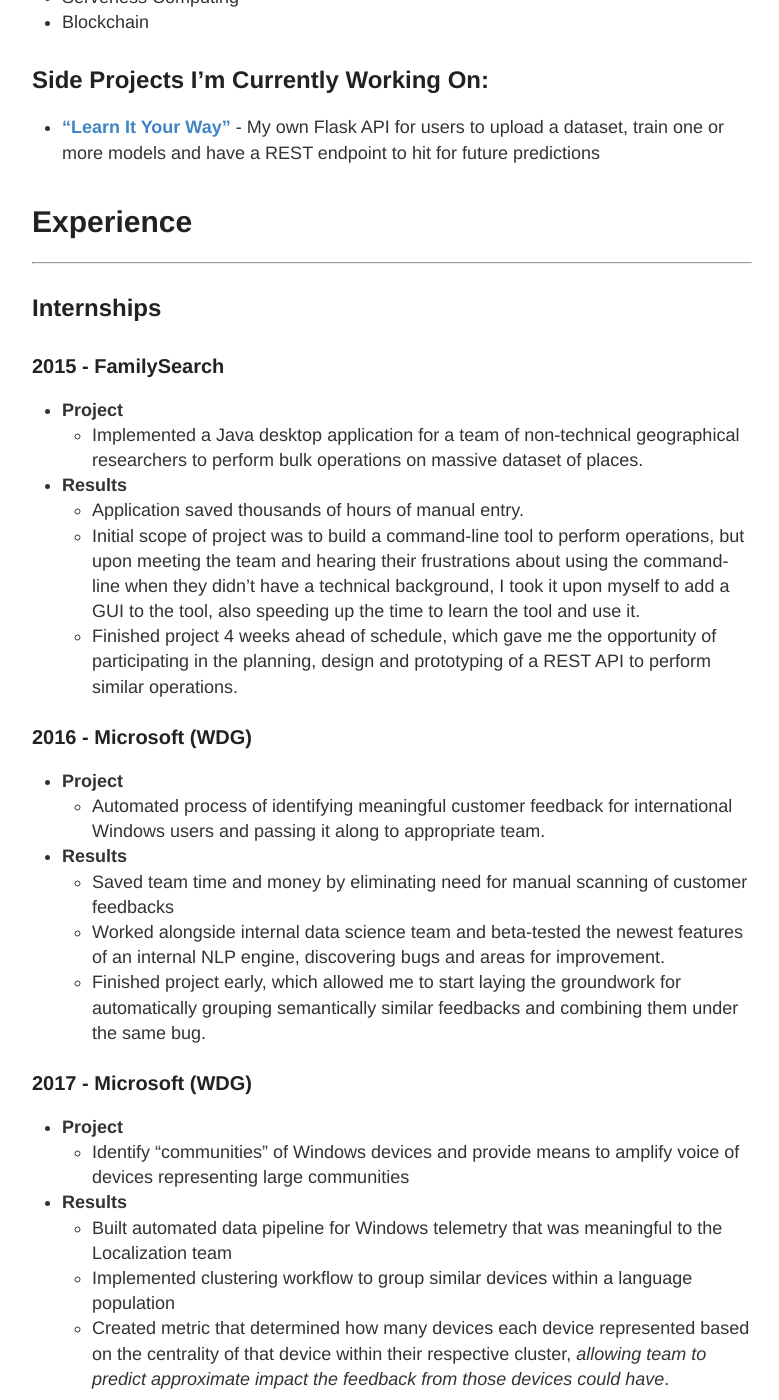
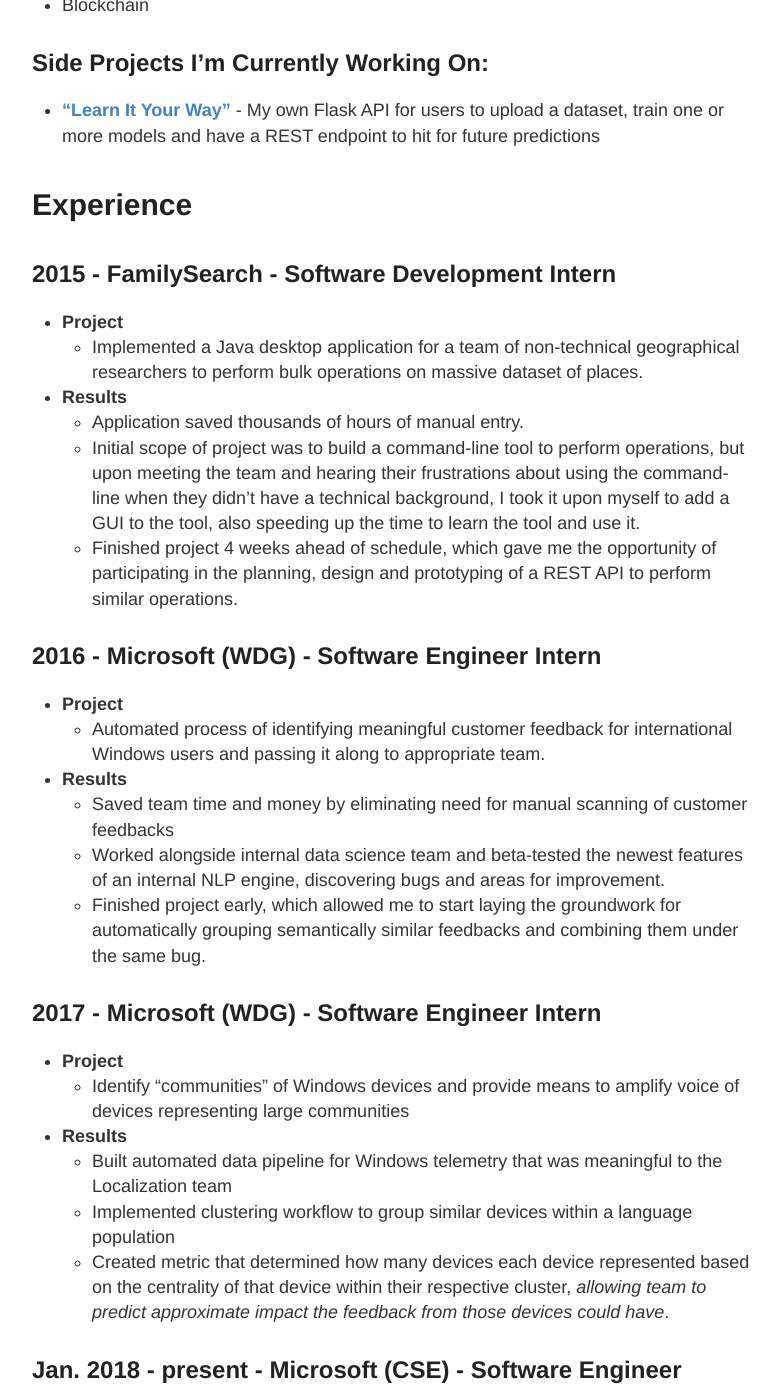
Before and after one commit to tbarlow12/tbarlow12.github.io, a Jekyll site: the page built from about.md, in a window 1280 px wide and 1400 px high, scrolled down 774 px. Shown: the whole window, without its empty margins (248-1027 px from the left). Built offline with Jekyll 4.4.1, drawn with Linux system fonts in a browser that asks for light colours.

Commit message:
add job titles

```diff
--- a/about.md
+++ b/about.md
@@ -5,7 +5,6 @@ permalink: /about/
 ---
 
 # Interests
-<hr>
 A lot of the work I have done in school, internships and in side projects has been focused on data science and artificial intelligence. Some of my favorite courses I have taken have been in **natural language processing**, **information extraction** and **machine learning**. Go [here]() to read more about some of my favorite projects.
 
 ## Technologies I'm Currently Teaching Myself:
@@ -26,11 +25,7 @@ A lot of the work I have done in school, internships and in side projects has be
 
 
 # Experience
-<hr>
-
-## Internships
-
-### 2015 - **FamilySearch**
+## 2015 - **FamilySearch - Software Development Intern**
 - **Project**
     - Implemented a Java desktop application for a team of non-technical geographical researchers to perform bulk operations on massive dataset of places.
 - **Results**
@@ -38,7 +33,7 @@ A lot of the work I have done in school, internships and in side projects has be
     - Initial scope of project was to build a command-line tool to perform operations, but upon meeting the team and hearing their frustrations about using the command-line when they didn't have a technical background, I took it upon myself to add a GUI to the tool, also speeding up the time to learn the tool and use it.
     - Finished project 4 weeks ahead of schedule, which gave me the opportunity of participating in the planning, design and prototyping of a REST API to perform similar operations.
 
-### 2016 - **Microsoft (WDG)**
+## 2016 - **Microsoft (WDG) - Software Engineer Intern**
 - **Project**
     - Automated process of identifying meaningful customer feedback for international Windows users and passing it along to appropriate team.
 - **Results**
@@ -46,7 +41,7 @@ A lot of the work I have done in school, internships and in side projects has be
     - Worked alongside internal data science team and beta-tested the newest features of an internal NLP engine, discovering bugs and areas for improvement.
     - Finished project early, which allowed me to start laying the groundwork for automatically grouping semantically similar feedbacks and combining them under the same bug.
 
-### 2017 - **Microsoft (WDG)**
+## 2017 - **Microsoft (WDG) - Software Engineer Intern**
 - **Project**
     - Identify "communities" of Windows devices and provide means to amplify voice of devices representing large communities
 - **Results**
@@ -54,8 +49,7 @@ A lot of the work I have done in school, internships and in side projects has be
     - Implemented clustering workflow to group similar devices within a language population
     - Created metric that determined how many devices each device represented based on the centrality of that device within their respective cluster, *allowing team to predict approximate impact the feedback from those devices could have*.
 
-## Full-Time
-### Jan. 2018 - present - **Microsoft (CSE)**
+## Jan. 2018 - present - **Microsoft (CSE)** - Software Engineer
 - Currently working for the Commercial Software Engineering (CSE) team at Microsoft
 - We develop new technologies with partners to solve their biggest technical challenges
 - Stay tuned for upcoming adventures!
@@ -63,11 +57,10 @@ A lot of the work I have done in school, internships and in side projects has be
 
 
 # Personal
-<hr>
 I'm married to the most beautiful girl in the world and we have an awesome baby boy.
 
 I've loved basketball since I could walk (I grew up with a dad and grandpa that coached for 30+ years each), and John Wooden is one of my all-time heroes. For some of my favorite "Wooden-isms", visit [this blog post]().
 
 Cheeseburgers are my Kryptonite and I can't get enough of super-hero movies, but my absolute favorite things in the world are dance parties with my wife and making my son laugh 'till he squeels.
 
-### Contact me through [email](mailto:tanner.barlow12@gmail.com) or through one of the social media sites below
+## Contact me through [email](mailto:tanner.barlow12@gmail.com) or through one of the social media sites below
```
